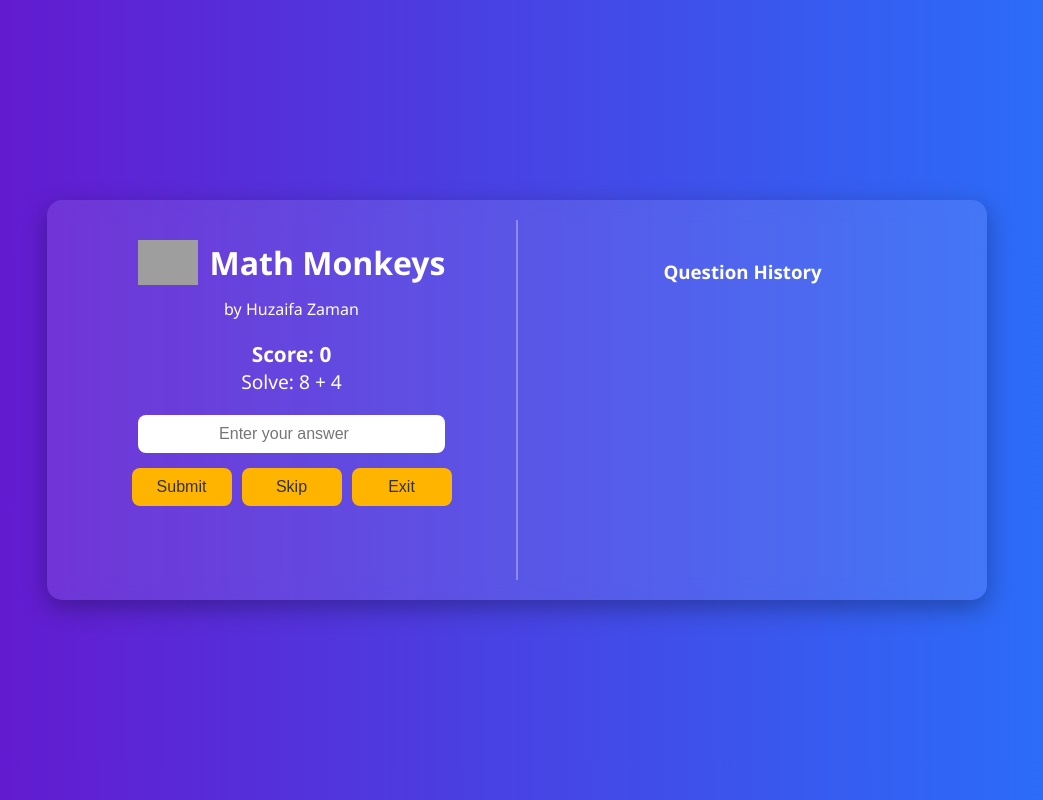
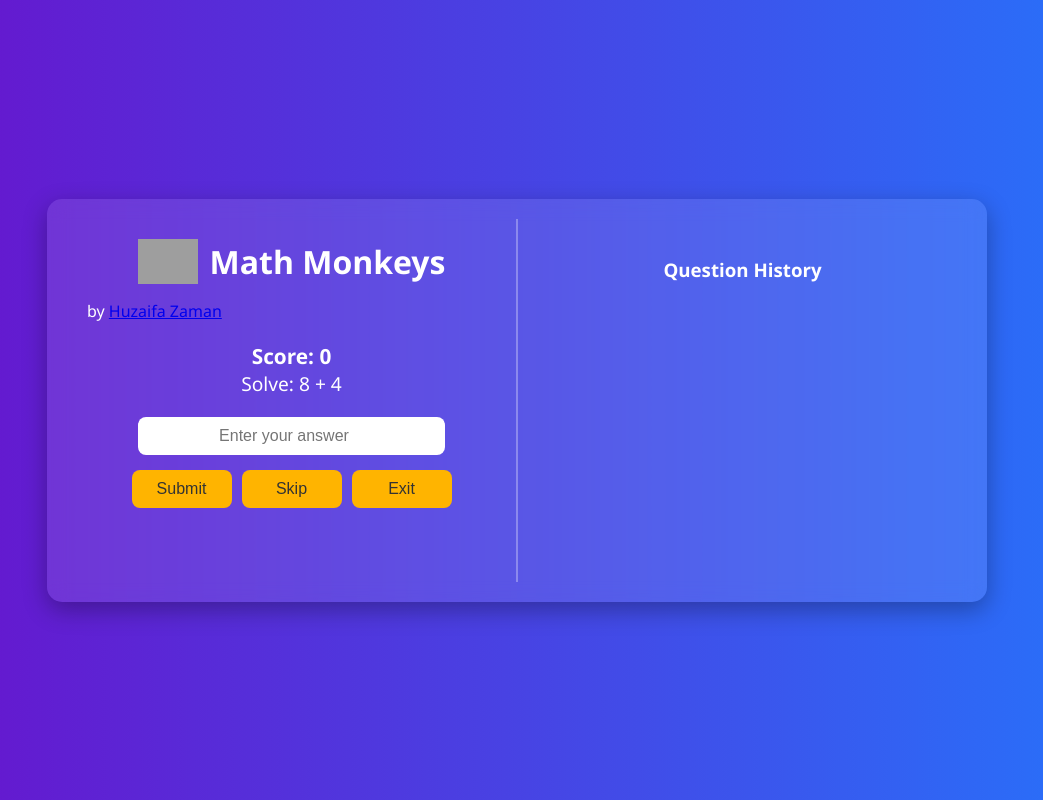
Before and after one commit to Huzaifa-is-Learning/Math-Monkeys, a plain HTML site: page index.html in a window 1280 px wide. Shown: the whole page, without its empty margins (123-1166 px from the left). Drawn offline with Linux system fonts and the light colour scheme; grey boxes are pictures that could not be loaded.

Commit message:
Add files via upload

```diff
--- a/index.html
+++ b/index.html
@@ -3,6 +3,7 @@
 <head>
 <meta charset="UTF-8">
 <meta name="viewport" content="width=device-width, initial-scale=1.0">
+<meta name="google-site-verification" content="google1c27a06200329668.html">
 <title>Math Monkeys</title>
 <!-- Standard favicon -->
 <link rel="icon" href="Favicon 32x32.ico" type="image/x-icon">
@@ -26,7 +27,9 @@
             <img src="Math Monkeys Logo.png" alt="Math Monkeys Logo" class="logo">
             <h1>Math Monkeys</h1>
         </div>
-        <h2 class="subtitle">by Huzaifa Zaman</h2>
+        <!-- Author -->
+
+        <p class="author-prefix">by <a href="about me page/me.html" class="author-link">Huzaifa Zaman</a></p>
 
         <!-- Score + Question -->
         <div class="scoreboard">Score: <span id="score">0</span></div>
```
